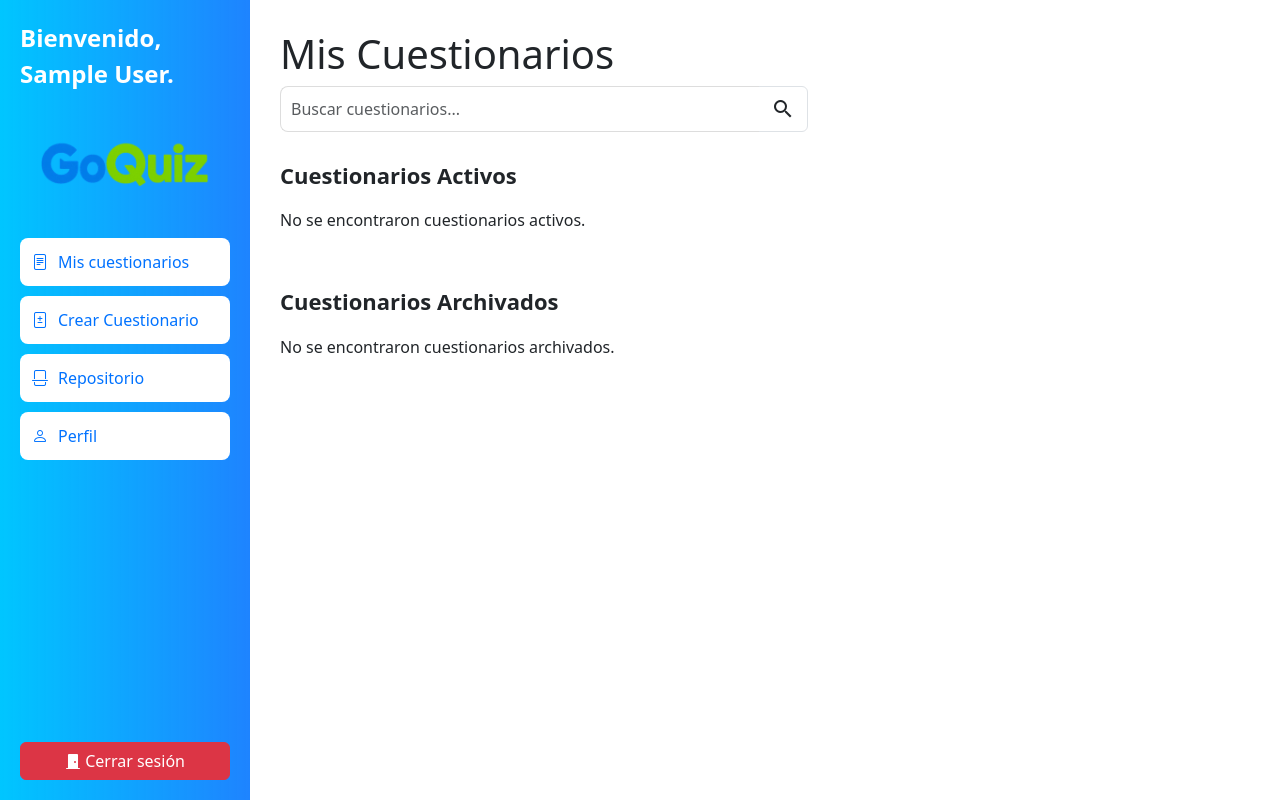
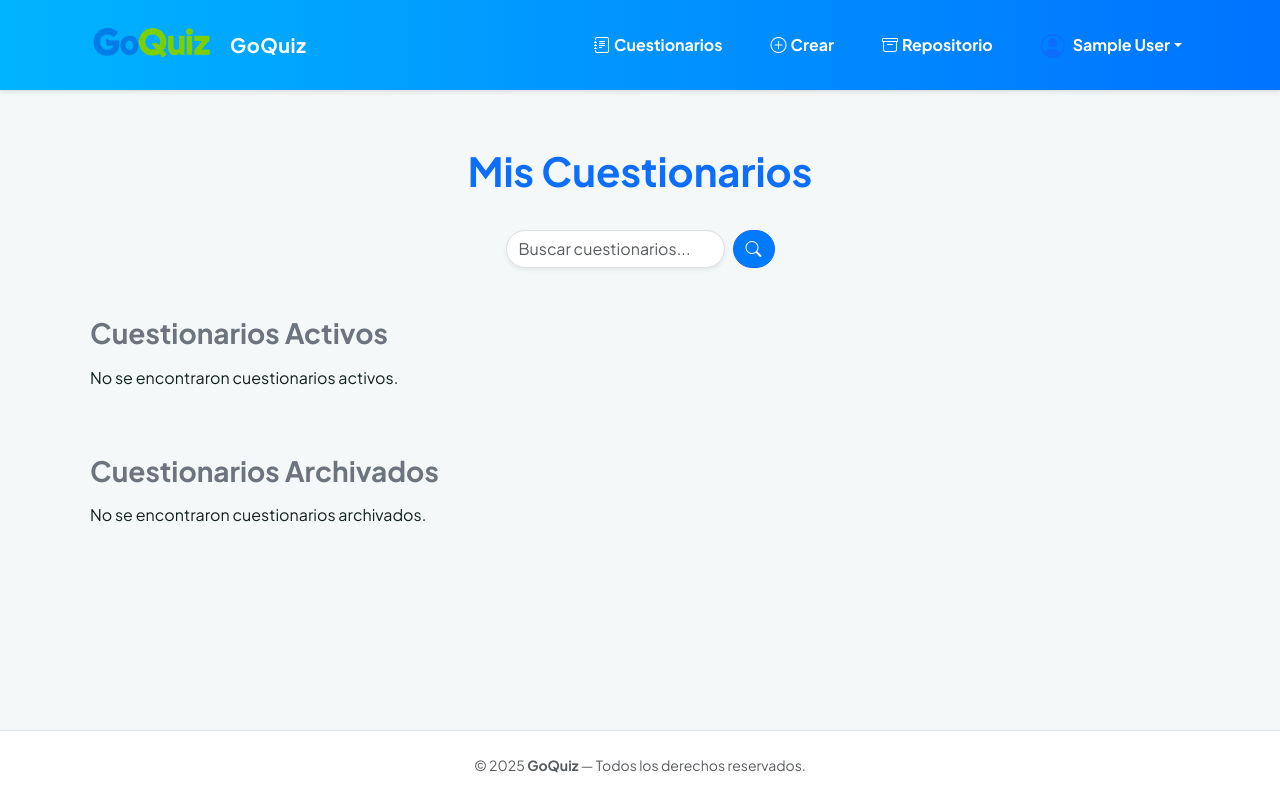
Before and after one commit to AGonzalesCajusol/kahoot_web, a Flask app: page /dashboard in a window 1280 px wide. Run offline with Flask 3, Linux system fonts and the light colour scheme; the visitor is signed in with stand-in values (Sample User, id 1); data that the repository does not hold is empty; some libraries are stand-ins or nearby versions.

Commit message:
cambios web

```diff
--- a/main.py
+++ b/main.py
@@ -20,21 +20,37 @@ socketio = SocketIO(app, cors_allowed_origins="*")
 def home():
     return render_template('pin_estudiante.html')
 
+
 @app.route('/register', methods=['GET', 'POST'])
 def register():
     return render_template('registro.html')
 
+# @app.route('/dashboard')
+# def dashboard():
+#     if 'docente_id' not in session:
+#         return redirect(url_for('login'))
+#     return render_template('dashboard.html', id_docente=session['docente_id'])
+
 @app.route('/dashboard')
 def dashboard():
-    if 'docente_id' not in session:
-        return redirect(url_for('login'))  # Si no está logueado, redirigir al login
-    return render_template('dashboard.html', id_docente=session['docente_id'])
+    id_docente = session.get('docente_id')
+    nombres = session.get('nombres')
+
+    # Renderiza igual, pero pasando si hay sesión o no
+    return render_template('dashboard.html', id_docente=id_docente, nombres=nombres)
+
+
+# @app.route('/logout')
+# def logout():
+#     session.clear()
+#     flash("Has cerrado sesión exitosamente", "success")
+#     return redirect(url_for('login'))
 
 @app.route('/logout')
 def logout():
     session.clear()
-    flash("Has cerrado sesión exitosamente", "success")
-    return redirect(url_for('login'))
+    return redirect(url_for('dashboard'))
+
 
 @app.route('/nuevo_cuestionario')
 def nuevo_cuestionario():
--- a/routes/login.py
+++ b/routes/login.py
@@ -1,6 +1,7 @@
 from flask import render_template, request, redirect, session, url_for, flash
 from controladores.login import validar_docente
 from controladores.docente import registrar_docente
+
 def registrar_rutas(app):
     @app.route('/login', methods=['GET', 'POST'])
     def login():
@@ -11,12 +12,16 @@ def registrar_rutas(app):
             docente = validar_docente(correo, password)
 
             if docente:
+                # Guardar datos de sesión
+                session['docente_id'] = docente['id_docente']
+                session['nombres'] = docente['nombres']
                 return redirect(url_for('dashboard'))
             else:
                 flash("Correo o contraseña incorrectos. Intenta nuevamente.", "danger")
                 return render_template('login.html', error="Credenciales incorrectas")
 
         return render_template('login.html')
+
 
     @app.route('/registrarusuario', methods = ['POST'])
     def registrarusuario():
--- a/static/CSS/dashboard.css
+++ b/static/CSS/dashboard.css
@@ -1,4 +1,4 @@
-    /* Estilos Globales */
+/* ===== Estilos Globales ===== */
 * {
     margin: 0;
     padding: 0;
@@ -10,126 +10,258 @@
     background-color: #f5f8f8;
     color: #10221f;
     min-height: 100vh;
+    display: flex;
+    flex-direction: column;
+    scroll-behavior: smooth;
 }
 
-    .flex {
-        display: flex;
-        height: 100vh;
+/* ===== NAVBAR SUPERIOR ===== */
+.navbar {
+    background: linear-gradient(90deg, #00b4ff, #0073ff);
+    box-shadow: 0 2px 10px rgba(0, 0, 0, 0.08);
+    transition: all 0.3s ease;
 }
 
-    .sidebar {
-        width: 250px;
-        background: linear-gradient(to right, #00c6ff, #0073ffe1);
-        color: #fff;
-        padding: 20px;
+.navbar-brand {
     display: flex;
-        flex-direction: column;
-        justify-content: space-between;
-        height: 100%;
-        position: fixed;
-        transition: transform 0.3s ease-in-out;
-        transform: translateX(0);
+    align-items: center;
+    gap: 10px;
+    font-weight: 800;
+    color: #fff !important;
+    letter-spacing: 0.5px;
 }
 
-    .sidebar.closed {
-        transform: translateX(-100%);
-    }
-
-
-    .sidebar-header h1 {
-        font-size: 24px;
-        font-weight: 700;
-
-    }
-
-
-    .sidebar-header {
-        display: flex;
-        justify-content: center;
-        align-items: center;
-        height: 120px;
-    }
-
-    .sidebar-header .logo {
-        width: 200px;
+.navbar-brand img {
+    width: 140px;
     height: auto;
     object-fit: contain;
 }
 
+.navbar-toggler {
+    border: none;
+}
 
+.navbar-toggler:focus {
+    box-shadow: none;
+}
 
-    .sidebar-nav .nav-item {
-        padding: 12px;
-        margin: 10px 0;
-        background-color: #fff;
-        color: #0072ff;
+/* ===== ENLACES NAVBAR ===== */
+.navbar-nav .nav-link {
+    color: #fff !important;
     font-weight: 500;
-        border-radius: 8px;
-        text-decoration: none;
+    padding: 8px 16px !important;
+    border-radius: 6px;
+    transition: all 0.3s ease;
+}
+
+.navbar-nav .nav-link:hover,
+.navbar-nav .nav-link.active {
+    background-color: rgba(255, 255, 255, 0.25);
+    backdrop-filter: blur(3px);
+}
+
+/* ===== Dropdown Usuario ===== */
+.dropdown-menu {
+    border-radius: 12px;
+    border: none;
+    box-shadow: 0 4px 16px rgba(0, 0, 0, 0.12);
+    animation: fadeIn 0.2s ease-in-out;
+}
+
+.dropdown-item {
+    font-weight: 500;
+    transition: background 0.3s ease;
+}
+
+.dropdown-item:hover {
+    background-color: #f2f6ff;
+}
+
+@keyframes fadeIn {
+    from { opacity: 0; transform: translateY(5px); }
+    to { opacity: 1; transform: translateY(0); }
+}
+
+/* ===== CONTENIDO PRINCIPAL ===== */
+main {
+    flex: 1;
     display: flex;
     align-items: center;
-        gap: 10px;
-        transition: background-color 0.3s;
+    justify-content: center;
+    padding: 120px 20px 80px;
+    text-align: center;
 }
 
-    .sidebar-nav .nav-item:hover {
-        background-color: #0072ff;
-        color: #fff;
+/* Encabezado */
+main header {
+    width: 100%;
+    max-width: 1000px;
+    margin: 0 auto 40px;
+    display: flex;
+    flex-direction: column;
+    gap: 1.2rem;
+    align-items: center;
+    justify-content: center;
 }
 
-    .sidebar-footer {
+main header h1 {
+    font-size: 2rem;
+    font-weight: 800;
+    color: #0073ff;
+}
+
+/* ===== Buscador ===== */
+main header form {
+    width: 100%;
+    max-width: 420px;
+}
+
+main header input {
+    border-radius: 30px;
+    border: 1px solid #ddd;
+    box-shadow: 0 2px 6px rgba(0, 0, 0, 0.05);
+    padding: 0.6rem 1.2rem;
+    font-size: 0.95rem;
+}
+
+main header button {
+    border-radius: 30px;
+    padding: 0.6rem 1rem;
+}
+
+/* ===== Secciones ===== */
+section {
+    width: 100%;
+    max-width: 1100px;
+    margin: 0 auto 60px;
+    text-align: left;
+}
+
+section h3 {
+    font-weight: 700;
+    color: #0073ff;
+    margin-bottom: 20px;
+}
+
+/* ===== Grilla ===== */
+#cuestionarios-activos,
+#cuestionarios-archivados {
+    display: grid;
+    grid-template-columns: repeat(auto-fit, minmax(280px, 1fr));
+    gap: 24px;
+}
+
+/* ===== Tarjetas ===== */
+.questionnaire-card {
+    background: #fff;
+    border-radius: 16px;
+    padding: 24px;
+    box-shadow: 0 6px 12px rgba(0, 0, 0, 0.05);
+    transition: transform 0.3s ease, box-shadow 0.3s ease;
+    cursor: pointer;
+}
+
+.questionnaire-card:hover {
+    transform: translateY(-6px);
+    box-shadow: 0 10px 18px rgba(0, 0, 0, 0.08);
+}
+
+.questionnaire-card h4 {
+    font-size: 1.1rem;
+    font-weight: 600;
+    margin-bottom: 12px;
+    color: #10221f;
+}
+
+/* Estado (activo/archivado) */
+.status {
+    display: inline-block;
+    padding: 6px 12px;
+    border-radius: 20px;
+    font-size: 0.8rem;
+    color: #fff;
+    background: #0073ff;
+    font-weight: 600;
+    margin-bottom: 10px;
+    letter-spacing: 0.3px;
+}
+
+.questionnaire-card.archived .status {
+    background: #999;
+}
+
+/* Botones dentro de la tarjeta */
+.button-group {
+    display: flex;
+    gap: 10px;
+    margin-top: 12px;
+}
+
+.button-group .btn {
+    border-radius: 30px;
+    font-weight: 500;
+    transition: all 0.3s ease;
+}
+
+.button-group .btn:hover {
+    opacity: 0.9;
+}
+
+/* ===== Mensaje sin contenido ===== */
+#sin-contenido {
+    color: #777;
+    margin-top: 60px;
+}
+
+#sin-contenido i {
+    color: #0073ff;
+    opacity: 0.8;
+}
+
+/* ===== FOOTER ===== */
+footer {
+    background: #fff;
+    border-top: 1px solid #e4e4e4;
+    text-align: center;
+    color: #666;
+    font-size: 0.9rem;
+    padding: 1rem 0;
     margin-top: auto;
 }
 
-    .hamburger {
-        display: none;
-        font-size: 30px;
-        cursor: pointer;
-        color: #0072ff;
-        padding: 10px;
+/* ===== RESPONSIVO ===== */
+@media (max-width: 768px) {
+    main {
+        padding: 100px 16px 60px;
+    }
+
+    main header {
+        text-align: center;
+    }
+
+    section {
+        text-align: center;
+    }
+
+    .questionnaire-card {
+        padding: 20px;
+    }
+}
+
+@media (max-width: 480px) {
+    main header h1 {
+        font-size: 1.5rem;
+    }
+
+    #cuestionarios-activos,
+    #cuestionarios-archivados {
+        grid-template-columns: 1fr;
+    }
 }
 
 
-    /* Contenido Principal */
-    .main-content {
-        flex: 1;
-        padding: 30px;
-        margin-left: 250px;
-        overflow-y: auto;
-        transition: margin-left 0.3s ease-in-out;
-    }
 
-    .main-content.shifted {
-        margin-left: 0;
-    }
-
-    .main-header {
-        align-items: center;
-        margin-bottom: 30px;
-    }
-
-    .main-header h2 {
-        font-size: 28px;
-        font-weight: 700;
-    }
-    .search_buscar{
-        width: 33rem !important;
-    }
-
-    .search-bar {
-        display: flex;
-        align-items: center;
-        position: relative;
-    }
-
-    .search-bar input {
-        padding-left: 30px;
-        padding: 10px;
-        font-size: 16px;
-        border-radius: 8px;
-        border: 1px solid #ddd;
-        width: 500px;
-    }
+/* ------------------------------------------------- */
 
  /* Secciones de Cuestionarios */
     .questionnaires-section {
@@ -195,3 +327,106 @@
     .status.archived {
         background-color: #bbb;
     }
+
+    .questionnaire-card {
+        margin: 20px 0;
+        padding: 15px;
+        border-radius: 8px;
+        background-color: #f9f9f9;
+        box-shadow: 0 2px 5px rgba(0, 0, 0, 0.1);
+        transition: transform 0.2s;
+    }
+
+    .questionnaire-card:hover {
+        transform: scale(1.05);
+    }
+
+    /* Estado Activo */
+    .active {
+        border-left: 5px solid #28a745;
+        /* Verde para activos */
+        background-color: #e9f7e5;
+        /* Fondo claro para activos */
+    }
+
+    .active .card-content {
+        display: flex;
+        flex-direction: column;
+        gap: 10px;
+    }
+
+    /* Estado Archivado */
+    .archived {
+        border-left: 5px solid #ffc107;
+        /* Amarillo para archivados */
+        background-color: #fff8e1;
+        /* Fondo claro para archivados */
+    }
+
+    .archived .card-content {
+        display: flex;
+        flex-direction: column;
+        gap: 10px;
+    }
+
+    /* Botones */
+    .button-group {
+        display: flex;
+        gap: 10px;
+    }
+
+    button {
+        padding: 8px 15px;
+        border: none;
+        border-radius: 5px;
+        cursor: pointer;
+        font-size: 14px;
+    }
+
+    .btn-primary {
+        background-color: #007bff;
+        color: white;
+    }
+
+    .btn-primary:hover {
+        background-color: #0056b3;
+    }
+
+    .btn-success {
+        background-color: #28a745;
+        color: white;
+    }
+
+    .btn-success:hover {
+        background-color: #218838;
+    }
+
+    .btn-warning {
+        background-color: #ffc107;
+        color: black;
+    }
+
+    .btn-warning:hover {
+        background-color: #e0a800;
+    }
+
+    /* Títulos y estado */
+    .status {
+        font-weight: bold;
+        font-size: 14px;
+        margin-top: 5px;
+        padding: 5px;
+        text-align: center;
+    }
+
+    h4 {
+        font-size: 16px;
+        margin-bottom: 10px;
+    }
+
+    /* Contenedores */
+    .questionnaires-grid {
+        display: flex;
+        flex-wrap: wrap;
+        gap: 20px;
+    }
--- a/static/JS/dashboard.js
+++ b/static/JS/dashboard.js
@@ -21,7 +21,6 @@ document.addEventListener('DOMContentLoaded', () => {
     }
 });
 function confirmarCerrarSesion() {
-    // Usar SweetAlert2 para la confirmación
     Swal.fire({
         text: '¿Quieres cerrar sesión?',
         icon: 'warning',
@@ -30,10 +29,8 @@ function confirmarCerrarSesion() {
         cancelButtonText: 'Cancelar'
     }).then((result) => {
         if (result.isConfirmed) {
-            // Si el usuario confirma, redirigir al logout
             window.location.href = "/logout";
         } else {
-            // Si el usuario cancela, no hacer nada
             console.log('El usuario canceló el cierre de sesión.');
         }
     });
--- a/templates/crear_cuestionarios.html
+++ b/templates/crear_cuestionarios.html
@@ -47,7 +47,7 @@ block search %} {% endblock%} {% block contenido %}
                     <option value="G">Grupal</option>
                 </select>
 
-                <label for="pin" class="fw-bold mb-2">
+                <!-- <label for="pin" class="fw-bold mb-2">
                     <i class="bi bi-key"></i> PIN
                 </label>
                 <input id="pin" class="form-control mb-3" name="pin" type="text" placeholder="PIN automático"
@@ -55,7 +55,7 @@ block search %} {% endblock%} {% block contenido %}
 
                 <label for="fecha_programacion" class="fw-bold mb-2">
                     <i class="bi bi-calendar"></i> Fecha de Programación
-                </label>
+                </label> -->
                 <input id="fecha_programacion" class="form-control mb-3" name="fecha_programacion"
                     type="datetime-local" />
 
--- a/templates/dashboard.html
+++ b/templates/dashboard.html
@@ -1,191 +1,104 @@
 <!DOCTYPE html>
 <html lang="es">
-
 <head>
     <meta charset="UTF-8">
     <meta name="viewport" content="width=device-width, initial-scale=1.0">
-    <title>Panel de Administración</title>
-    <link
-        href="https://fonts.googleapis.com/css2?family=Plus+Jakarta+Sans:wght@400;500;700;800&family=Noto+Sans:wght@400;500;700;900"
-        rel="stylesheet">
-    <link href="https://fonts.googleapis.com/icon?family=Material+Icons+Outlined" rel="stylesheet">
+    <title>GoQuiz | Panel de Administración</title>
+
+    <!-- Fuentes y estilos -->
+    <link href="https://fonts.googleapis.com/css2?family=Plus+Jakarta+Sans:wght@400;500;700;800&display=swap" rel="stylesheet">
+    <link href="https://cdn.jsdelivr.net/npm/bootstrap@5.3.3/dist/css/bootstrap.min.css" rel="stylesheet">
+    <link href="https://cdn.jsdelivr.net/npm/bootstrap-icons@1.13.1/font/bootstrap-icons.min.css" rel="stylesheet">
     <link rel="stylesheet" href="../static/CSS/dashboard.css">
-    <link href="https://cdn.jsdelivr.net/npm/bootstrap@5.3.3/dist/css/bootstrap.min.css" rel="stylesheet"
-        integrity="sha384-QWTKZyjpPEjISv5WaRU9OFeRpok6YctnYmDr5pNlyT2bRjXh0JMhjY6hW+ALEwIH" crossorigin="anonymous">
-    <script src="https://cdn.jsdelivr.net/npm/bootstrap@5.3.3/dist/js/bootstrap.bundle.min.js"
-        integrity="sha384-YvpcrYf0tY3lHB60NNkmXc5s9fDVZLESaAA55NDzOxhy9GkcIdslK1eN7N6jIeHz"
-        crossorigin="anonymous"></script>
-    <link rel="stylesheet" href="https://cdn.jsdelivr.net/npm/bootstrap-icons@1.13.1/font/bootstrap-icons.min.css">
-
-    <style>
-        .questionnaire-card {
-            margin: 20px 0;
-            padding: 15px;
-            border-radius: 8px;
-            background-color: #f9f9f9;
-            box-shadow: 0 2px 5px rgba(0, 0, 0, 0.1);
-            transition: transform 0.2s;
-        }
-
-        .questionnaire-card:hover {
-            transform: scale(1.05);
-        }
-
-        /* Estado Activo */
-        .active {
-            border-left: 5px solid #28a745;
-            /* Verde para activos */
-            background-color: #e9f7e5;
-            /* Fondo claro para activos */
-        }
-
-        .active .card-content {
-            display: flex;
-            flex-direction: column;
-            gap: 10px;
-        }
-
-        /* Estado Archivado */
-        .archived {
-            border-left: 5px solid #ffc107;
-            /* Amarillo para archivados */
-            background-color: #fff8e1;
-            /* Fondo claro para archivados */
-        }
-
-        .archived .card-content {
-            display: flex;
-            flex-direction: column;
-            gap: 10px;
-        }
-
-        /* Botones */
-        .button-group {
-            display: flex;
-            gap: 10px;
-        }
-
-        button {
-            padding: 8px 15px;
-            border: none;
-            border-radius: 5px;
-            cursor: pointer;
-            font-size: 14px;
-        }
-
-        .btn-primary {
-            background-color: #007bff;
-            color: white;
-        }
-
-        .btn-primary:hover {
-            background-color: #0056b3;
-        }
-
-        .btn-success {
-            background-color: #28a745;
-            color: white;
-        }
-
-        .btn-success:hover {
-            background-color: #218838;
-        }
-
-        .btn-warning {
-            background-color: #ffc107;
-            color: black;
-        }
-
-        .btn-warning:hover {
-            background-color: #e0a800;
-        }
-
-        /* Títulos y estado */
-        .status {
-            font-weight: bold;
-            font-size: 14px;
-            margin-top: 5px;
-            padding: 5px;
-            text-align: center;
-        }
-
-        h4 {
-            font-size: 16px;
-            margin-bottom: 10px;
-        }
-
-        /* Contenedores */
-        .questionnaires-grid {
-            display: flex;
-            flex-wrap: wrap;
-            gap: 20px;
-        }
-    </style>
 </head>
 
-<body class="bg-background-light font-display">
-    <div class="flex min-h-screen">
+<body style="font-family: 'Plus Jakarta Sans', sans-serif; background-color: #f5f8f8; min-height: 100vh; display: flex; flex-direction: column;">
 
-        <!-- Barra Lateral (Sidebar) -->
-        <aside class="sidebar" id="sidebar">
-            <strong>
-                <p class="fs-4">Bienvenido, {{ session['nombres'] }}.</p>
-            </strong>
-            <div class="sidebar-header">
-                <img src="../static/IMG/GoQuiz.png" alt="Logo GoQuiz" class="logo">
+    <!-- ===== NAVBAR SUPERIOR ===== -->
+    <nav class="navbar navbar-expand-lg bg-white shadow-sm py-3 fixed-top border-bottom">
+        <div class="container">
+            <a class="navbar-brand fw-bold text-primary d-flex align-items-center gap-2" href="/dashboard">
+                <img src="../static/IMG/GoQuiz.png" alt="Logo" height="34">
+                <span>GoQuiz</span>
+            </a>
+
+            <button class="navbar-toggler" type="button" data-bs-toggle="collapse" data-bs-target="#navbarGoQuiz">
+                <i class="bi bi-list text-primary fs-2"></i>
+            </button>
+
+            <div class="collapse navbar-collapse justify-content-end" id="navbarGoQuiz">
+                <ul class="navbar-nav align-items-center gap-3">
+                    <li><a class="nav-link fw-semibold" href="/dashboard"><i class="bi bi-journal-text me-1"></i>Cuestionarios</a></li>
+                    <li><a class="nav-link fw-semibold" href="/nuevo_cuestionario"><i class="bi bi-plus-circle me-1"></i>Crear</a></li>
+                    <li><a class="nav-link fw-semibold" href="/repositorio"><i class="bi bi-archive me-1"></i>Repositorio</a></li>
+                    {% if session.get('docente_id') %}
+                        <!-- Usuario Logueado -->
+                        <li class="nav-item dropdown">
+                            <a class="nav-link dropdown-toggle d-flex align-items-center" href="#" data-bs-toggle="dropdown">
+                                <i class="bi bi-person-circle fs-4 text-primary me-2"></i>
+                                <span class="fw-bold">{{ session['nombres'] }}</span>
+                            </a>
+                            <ul class="dropdown-menu dropdown-menu-end shadow-sm border-0 rounded-3">
+                                <li><a class="dropdown-item" href="/perfil"><i class="bi bi-person me-2"></i>Mi perfil</a></li>
+                                <li><hr class="dropdown-divider"></li>
+                                <li><a class="dropdown-item text-danger" href="/logout"><i class="bi bi-box-arrow-right me-2"></i>Salir</a></li>
+                            </ul>
+                        </li>
+                    {% else %}
+                        <!-- Usuario NO logueado -->
+                        <li><a class="nav-link fw-semibold" href="/login"><i class="bi bi-box-arrow-in-right me-1"></i>Iniciar sesión</a></li>
+                        <li><a class="btn btn-primary rounded-pill fw-semibold px-3 py-1" href="/register"><i class="bi bi-person-plus me-1"></i>Registrarse</a></li>
+                    {% endif %}
+
+                </ul>
             </div>
+        </div>
+    </nav>
 
-            <nav class="sidebar-nav">
-                <a href="/dashboard" class="nav-item"><i class="bi bi-file-text"></i> Mis cuestionarios</a>
-                <a href="/nuevo_cuestionario" class="nav-item"><i class="bi bi-file-diff"></i> Crear Cuestionario</a>
-                <a href="/repositorio" class="nav-item"><i class="bi bi-file-break"></i>Repositorio</a>
-                <!-- <a href="/estadisticas" class="nav-item"><i class="bi bi-file-bar-graph"></i>Estadísticas</a> -->
-                <a href="/perfil" class="nav-item"><i class="bi bi-person"></i>Perfil</a>
-            </nav>
-            <div class="sidebar-footer">
-                <a href="#" class="btn btn-danger w-100" onclick="confirmarCerrarSesion()"><i class="bi bi-door-closed-fill"></i> Cerrar sesión</a>
-            </div>
-            {%block css%}
-            {% endblock %}
-        </aside>
-
-        <!-- Contenido Principal -->
-        <main class="main-content min-vh-100">
-            <header class="main-header ">
-                <h1>{% block titulo_pagina %}Mis Cuestionarios{% endblock %}</h1>
+    <!-- ===== CONTENIDO PRINCIPAL ===== -->
+    <main class="flex-grow-1 d-flex align-items-center justify-content-center text-center" style="padding-top: 100px; padding-bottom: 80px;">
+        <div class="container">
+            <header class="mb-5">
+                <h1 class="fw-bold text-primary display-6 mb-3">{% block titulo_pagina %}Mis Cuestionarios{% endblock %}</h1>
 
                 {% block search %}
-                <div class="search-bar">
-                    <div class="input-group search_buscar">
-                        <input type="text" class="form-control form-control-sm border-end-0"
-                            placeholder="Buscar cuestionarios...">
-                        <span class="input-group-text bg-white"><span
-                                class="material-icons-outlined">search</span></span>
-                    </div>
+                <div class="d-flex justify-content-center">
+                    <form class="d-flex justify-content-center w-100" style="max-width: 420px;">
+                        <input class="form-control me-2 rounded-pill shadow-sm" type="search" placeholder="Buscar cuestionarios..." aria-label="Buscar">
+                        <button class="btn btn-primary rounded-pill"><i class="bi bi-search"></i></button>
+                    </form>
                 </div>
                 {% endblock %}
             </header>
 
             {% block contenido %}
-            <!-- Cuestionarios Activos -->
-            <section class="questionnaires-section">
-                <h3>Cuestionarios Activos</h3>
-                <div class="questionnaires-grid" id="cuestionarios-activos">
+            <section id="contenido-principal" class="mt-4 text-start mx-auto" style="max-width: 1100px;">
+                <h3 class="fw-semibold text-secondary mb-3">Cuestionarios Activos</h3>
+                <div class="row g-4 justify-content-center" id="cuestionarios-activos">
+                    <!-- Tarjetas dinámicas -->
+                </div>
 
+                <h3 class="fw-semibold text-secondary mt-5 mb-3">Cuestionarios Archivados</h3>
+                <div class="row g-4 justify-content-center" id="cuestionarios-archivados">
+                    <!-- Tarjetas dinámicas -->
                 </div>
             </section>
 
+            <div id="sin-contenido" class="text-muted py-5 d-none">
+                <i class="bi bi-clipboard-x fs-1 mb-2 d-block"></i>
+                <p class="fw-semibold">Aún no tienes cuestionarios registrados.</p>
+            </div>
+            {% endblock %}
+        </div>
+    </main>
 
-            <section class="questionnaires-section">
-                <h3>Cuestionarios Archivados</h3>
-                <div class="questionnaires-grid" id="cuestionarios-archivados">
+    <!-- ===== FOOTER ===== -->
+    <footer class="text-center text-muted py-4 border-top bg-white small mt-auto">
+        © {{ current_year or "2025" }} <strong>GoQuiz</strong> — Todos los derechos reservados.
+    </footer>
 
-                </div>
-            </section>
-            {% endblock %}
-        </main>
-    </div>
-
+    <!-- ===== SCRIPTS ===== -->
+    <script src="https://cdn.jsdelivr.net/npm/bootstrap@5.3.3/dist/js/bootstrap.bundle.min.js"></script>
     <script src="../static/JS/dashboard.js"></script>
     <script src="https://cdn.jsdelivr.net/npm/sweetalert2@11"></script>
     <script>
@@ -245,9 +158,6 @@
             })
             .catch(error => console.error('Error al cargar los cuestionarios archivados:', error));
     </script>
-
-    {% block scripts %}
-    {% endblock %}
+    {% block scripts %}{% endblock %}
 </body>
-
 </html>
--- a/templates/pin_estudiante.html
+++ b/templates/pin_estudiante.html
@@ -102,8 +102,8 @@
 
     <div class="mt-3 text-center">
       <small class="text-muted">
-        ¿Ya tienes cuenta?
-        <a href="/login" class="text-decoration-none text-primary fw-bold">Inicia sesión</a>
+        ¿Quieres crear uno?
+        <a href="/dashboard" class="text-decoration-none text-primary fw-bold">entra aqui</a>
       </small>
       </div>
     </div>
```
Lines whose indentation alone changed are shown as unchanged.
